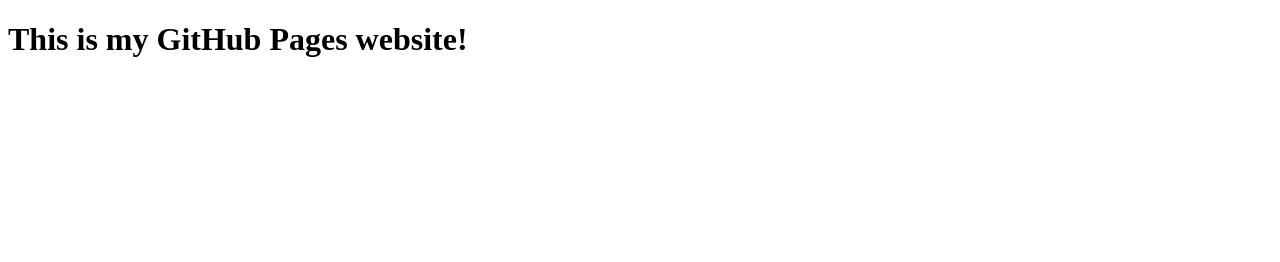
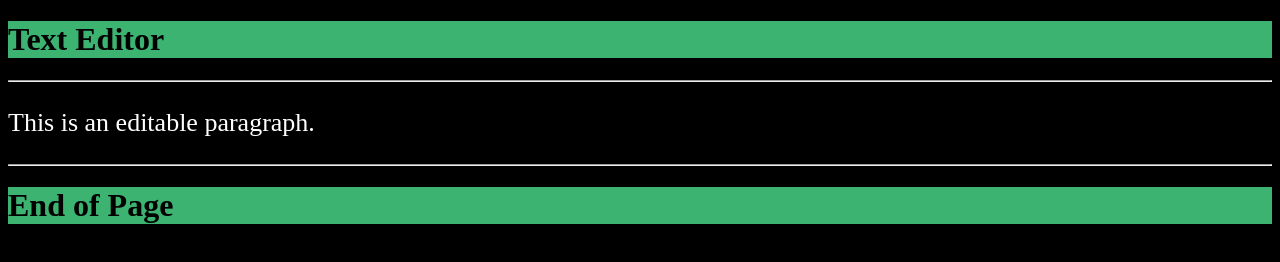
Before and after one commit to shenqidezhengge/shenqidezhengge.github.io, a plain HTML site: page index.html in a window 1280 px wide. Drawn offline with Linux system fonts and the light colour scheme.

Commit message:
Update index.html to create a Text Editor

```diff
--- a/index.html
+++ b/index.html
@@ -1,11 +1,10 @@
 <!DOCTYPE html>
-<html lang="en">
-	<head>
-		<title>
-			My site!
-		</title>
-	</head>
-	<body>
-		<h1>This is my GitHub Pages website!</h1>
-	</body>
+<html>
+    <body style="background-color:Black;">
+        <h1 style="background-color:MediumSeaGreen;">Text Editor</h1>
+        <hr>
+        <p contenteditable="true"; style="font-size:26px; background-color:Black; color:White">This is an editable paragraph.</p>
+        <hr>
+        <h1 style="background-color:MediumSeaGreen;">End of Page</h1>
+    </body>
 </html>
```
